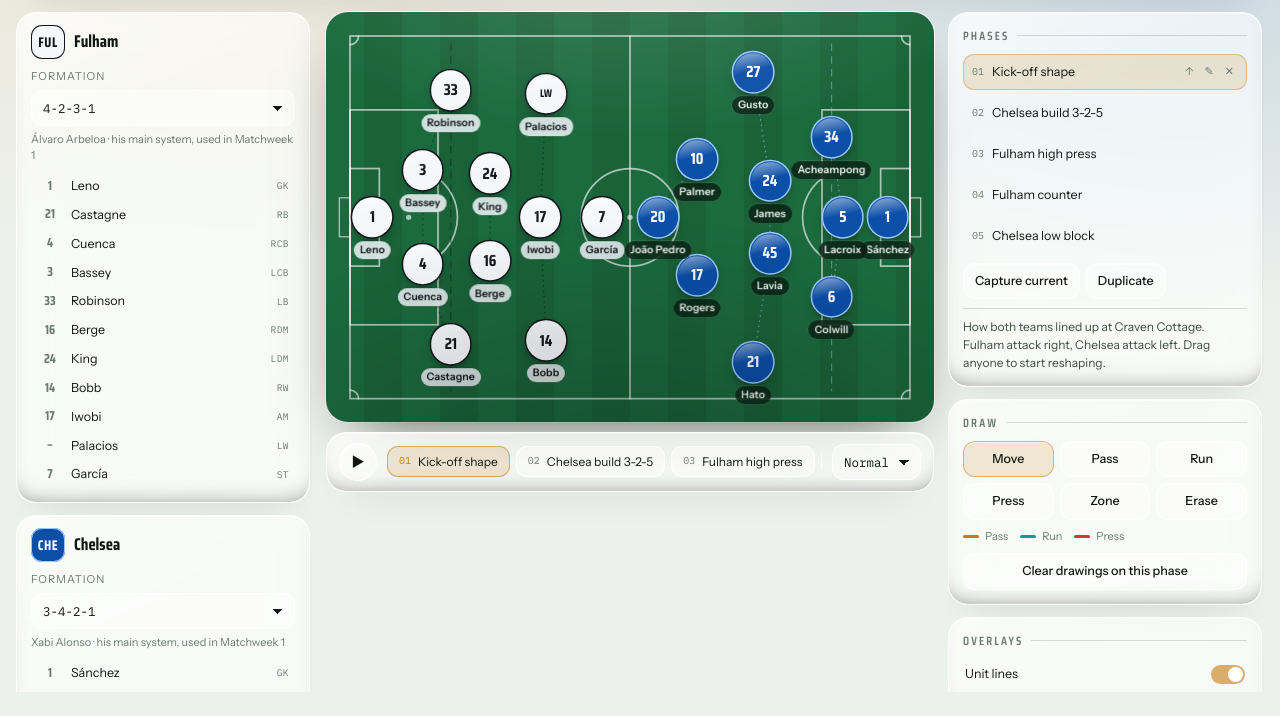
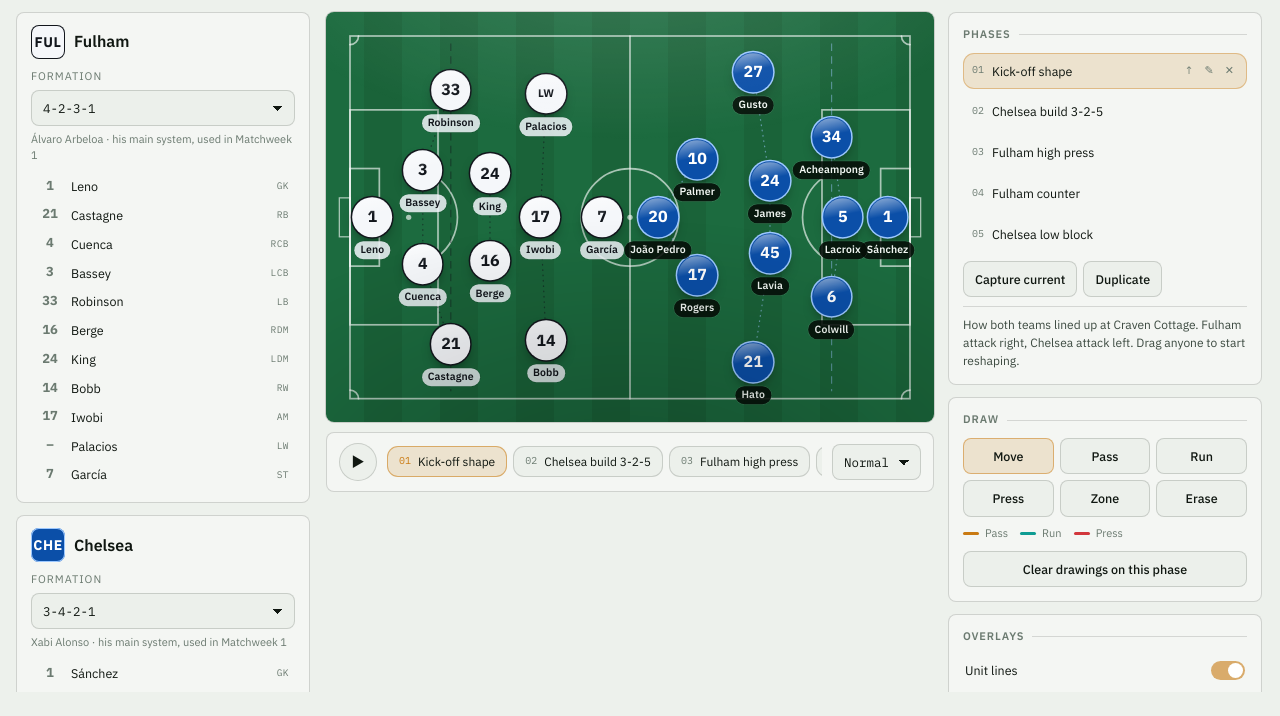
Before and after one commit to kayhaniqbal-droid/touchline, a website: page index.html in a window 1280 px wide. Shown: the part 84-800 px from the top of the page. Drawn offline with Linux system fonts and the light colour scheme.

Commit message:
Quiet the chrome: Plex only, solid panels, no source essay

```diff
--- a/index.html
+++ b/index.html
@@ -1,7 +1,7 @@
 <title>Touchline</title>
 <link rel="preconnect" href="https://fonts.googleapis.com">
 <link rel="preconnect" href="https://fonts.gstatic.com" crossorigin>
-<link rel="stylesheet" href="https://fonts.googleapis.com/css2?family=Saira+Condensed:wght@500;600;700&family=Instrument+Sans:ital,wght@0,400;0,500;0,600;1,400&family=IBM+Plex+Mono:wght@400;500&display=swap">
+<link rel="stylesheet" href="https://fonts.googleapis.com/css2?family=IBM+Plex+Sans:ital,wght@0,400;0,500;0,600;0,700;1,400&family=IBM+Plex+Mono:wght@400;500&display=swap">
 
 <style>
 /* ============ tokens: light is the bare :root ============ */
@@ -12,11 +12,11 @@
   --ink-2:#3C4A40;
   --ink-3:#6B7A70;
   --hair:rgba(16,23,17,.14);
-  --glass:rgba(255,255,255,.62);
-  --glass-2:rgba(255,255,255,.42);
-  --glass-edge:rgba(255,255,255,.85);
-  --glass-shadow:rgba(10,26,16,.16);
-  --sheen:rgba(255,255,255,.55);
+  --glass:#F4F6F3;
+  --glass-2:#ECF0EB;
+  --glass-edge:rgba(16,23,17,.16);
+  --glass-shadow:transparent;
+  --sheen:transparent;
   --accent:#C97A12;          /* floodlight sodium */
   --accent-soft:rgba(201,122,18,.16);
   --press:#D2373C;
@@ -37,11 +37,11 @@
     --ink-2:#AFC0B5;
     --ink-3:#7C8E84;
     --hair:rgba(234,242,236,.14);
-    --glass:rgba(255,255,255,.075);
-    --glass-2:rgba(255,255,255,.045);
-    --glass-edge:rgba(255,255,255,.20);
-    --glass-shadow:rgba(0,0,0,.55);
-    --sheen:rgba(255,255,255,.16);
+    --glass:#121A16;
+    --glass-2:#0E1512;
+    --glass-edge:rgba(234,242,236,.14);
+    --glass-shadow:transparent;
+    --sheen:transparent;
     --accent:#F2A63B;
     --accent-soft:rgba(242,166,59,.18);
     --press:#F0575C;
@@ -83,12 +83,9 @@
 *{box-sizing:border-box}
 body{
   margin:0;
-  background:
-    radial-gradient(1200px 700px at 18% -10%, color-mix(in srgb, var(--accent) 12%, transparent), transparent 62%),
-    radial-gradient(900px 620px at 92% 4%, color-mix(in srgb, var(--away-fill) 16%, transparent), transparent 60%),
-    var(--ground);
+  background:var(--ground);
   color:var(--ink);
-  font-family:"Instrument Sans", ui-sans-serif, system-ui, -apple-system, "Segoe UI", sans-serif;
+  font-family:"IBM Plex Sans", ui-sans-serif, system-ui, -apple-system, "Segoe UI", sans-serif;
   font-size:14px; line-height:1.45;
   -webkit-font-smoothing:antialiased;
   min-height:100dvh;
@@ -97,39 +94,27 @@ h1,h2,h3{text-wrap:balance;margin:0}
 button,select,input,textarea{font:inherit;color:inherit}
 :focus-visible{outline:2px solid var(--focus);outline-offset:2px;border-radius:8px}
 
-/* ============ liquid glass ============ */
+/* ============ panels ============ */
 .glass{
   position:relative;
   background:var(--glass);
-  backdrop-filter:blur(22px) saturate(175%);
-  -webkit-backdrop-filter:blur(22px) saturate(175%);
   border:1px solid var(--glass-edge);
-  border-radius:20px;
-  box-shadow:
-    0 1px 0 var(--sheen) inset,
-    0 -14px 26px -22px rgba(0,0,0,.7) inset,
-    0 18px 40px -24px var(--glass-shadow);
+  border-radius:8px;
   overflow:hidden;
 }
-.glass::after{
-  content:"";position:absolute;inset:0;pointer-events:none;
-  background:linear-gradient(158deg, var(--sheen) 0%, transparent 26%, transparent 74%, rgba(255,255,255,.06) 100%);
-  opacity:.75;
-}
-.glass > *{position:relative;z-index:1}
 
 /* ============ shell ============ */
 .app{max-width:1680px;margin:0 auto;padding:14px 16px 22px;display:flex;flex-direction:column;gap:14px;min-height:100dvh}
 
 /* match bar */
 .matchbar{display:flex;align-items:center;gap:18px;padding:12px 16px;flex-wrap:wrap}
-.crest{width:34px;height:34px;border-radius:11px;display:grid;place-items:center;font-family:"Saira Condensed",sans-serif;font-weight:700;font-size:14px;letter-spacing:.04em;flex:none}
+.crest{width:34px;height:34px;border-radius:8px;display:grid;place-items:center;font-family:"IBM Plex Sans",sans-serif;font-weight:700;font-size:14px;letter-spacing:.04em;flex:none}
 .crest.home{background:var(--home-fill);color:var(--home-ink);box-shadow:0 0 0 1px var(--home-ring) inset}
 .crest.away{background:var(--away-fill);color:var(--away-ink);box-shadow:0 0 0 1px var(--away-ring) inset}
 .mb-team{display:flex;align-items:center;gap:10px;min-width:0}
-.mb-name{font-family:"Saira Condensed",sans-serif;font-weight:700;font-size:22px;letter-spacing:.01em;line-height:1;white-space:nowrap}
+.mb-name{font-family:"IBM Plex Sans",sans-serif;font-weight:600;font-size:20px;letter-spacing:0;line-height:1.1;white-space:nowrap}
 .mb-shape{font-family:"IBM Plex Mono",monospace;font-size:11.5px;color:var(--ink-3);letter-spacing:.06em;margin-top:3px}
-.mb-v{font-family:"Saira Condensed",sans-serif;color:var(--ink-3);font-size:14px;letter-spacing:.22em;text-transform:uppercase}
+.mb-v{font-family:"IBM Plex Sans",sans-serif;color:var(--ink-3);font-size:13px;letter-spacing:.06em;font-weight:500}
 .mb-meta{margin-left:auto;display:flex;align-items:center;gap:8px;flex-wrap:wrap}
 .chip{
   font-family:"IBM Plex Mono",monospace;font-size:10.5px;letter-spacing:.05em;text-transform:uppercase;
@@ -143,7 +128,7 @@ button,select,input,textarea{font:inherit;color:inherit}
 .rail > section{flex:0 0 auto}
 .panel{padding:14px}
 .panel h2{
-  font-family:"Saira Condensed",sans-serif;font-weight:600;font-size:12px;letter-spacing:.18em;
+  font-family:"IBM Plex Sans",sans-serif;font-weight:600;font-size:11px;letter-spacing:.08em;
   text-transform:uppercase;color:var(--ink-3);margin-bottom:10px;display:flex;align-items:center;gap:8px
 }
 .panel h2 .rule{flex:1;height:1px;background:var(--hair)}
@@ -151,12 +136,10 @@ button,select,input,textarea{font:inherit;color:inherit}
 /* controls */
 .btn{
   appearance:none;border:1px solid var(--glass-edge);background:var(--glass-2);
-  border-radius:12px;padding:8px 11px;cursor:pointer;color:var(--ink);
-  font-size:12.5px;font-weight:500;transition:background .16s ease, transform .16s ease, border-color .16s ease;
-  box-shadow:0 1px 0 var(--sheen) inset;
-}
-.btn:hover{background:var(--glass);transform:translateY(-1px)}
-.btn:active{transform:translateY(0)}
+  border-radius:8px;padding:8px 11px;cursor:pointer;color:var(--ink);
+  font-size:12.5px;font-weight:500;transition:background .16s ease, border-color .16s ease;
+}
+.btn:hover{background:var(--glass)}
 .btn.on{background:var(--accent-soft);border-color:color-mix(in srgb,var(--accent) 50%,transparent);color:var(--ink)}
 .btn.wide{width:100%;text-align:center}
 .btn.icon{padding:6px 8px;font-size:12px;line-height:1}
@@ -165,14 +148,14 @@ button,select,input,textarea{font:inherit;color:inherit}
 .grid3{display:grid;grid-template-columns:repeat(3,1fr);gap:6px}
 select.sel{
   width:100%;appearance:none;border:1px solid var(--glass-edge);background:var(--glass-2);color:var(--ink);
-  border-radius:12px;padding:8px 30px 8px 11px;cursor:pointer;font-family:"IBM Plex Mono",monospace;font-size:12.5px;
+  border-radius:8px;padding:8px 30px 8px 11px;cursor:pointer;font-family:"IBM Plex Mono",monospace;font-size:12.5px;
   background-image:linear-gradient(45deg,transparent 50%,currentColor 50%),linear-gradient(135deg,currentColor 50%,transparent 50%);
   background-position:calc(100% - 16px) 52%, calc(100% - 11px) 52%;
   background-size:5px 5px,5px 5px;background-repeat:no-repeat;
 }
 label.lbl{display:block;font-size:11px;letter-spacing:.09em;text-transform:uppercase;color:var(--ink-3);margin-bottom:5px}
 input.txt,textarea.txt{
-  width:100%;border:1px solid var(--glass-edge);background:var(--glass-2);border-radius:10px;padding:7px 9px;font-size:13px;
+  width:100%;border:1px solid var(--glass-edge);background:var(--glass-2);border-radius:8px;padding:7px 9px;font-size:13px;
 }
 textarea.txt{resize:vertical;font-family:"IBM Plex Mono",monospace;font-size:12px;line-height:1.6}
 .toggle{display:flex;align-items:center;justify-content:space-between;gap:10px;padding:6px 2px;cursor:pointer;border-radius:8px}
@@ -186,23 +169,23 @@ textarea.txt{resize:vertical;font-family:"IBM Plex Mono",monospace;font-size:12p
 /* team card */
 .teamcard{padding:12px 14px 14px}
 .teamhead{display:flex;align-items:center;gap:9px;margin-bottom:10px}
-.teamhead .nm{font-family:"Saira Condensed",sans-serif;font-weight:700;font-size:17px;line-height:1}
+.teamhead .nm{font-family:"IBM Plex Sans",sans-serif;font-weight:600;font-size:16px;line-height:1.15}
 .coach{font-size:11px;color:var(--ink-3);line-height:1.45;margin-top:6px}
 .roster{display:flex;flex-direction:column;gap:2px;margin-top:9px}
 .rrow{display:grid;grid-template-columns:26px 1fr auto;gap:8px;align-items:center;padding:4px 6px;border-radius:9px;cursor:pointer;transition:background .14s}
 .rrow:hover{background:var(--glass-2)}
 .rrow.sel{background:var(--accent-soft);box-shadow:0 0 0 1px color-mix(in srgb,var(--accent) 40%,transparent) inset}
-.rnum{font-family:"Saira Condensed",sans-serif;font-weight:700;font-size:13px;text-align:center;color:var(--ink-3);font-variant-numeric:tabular-nums}
+.rnum{font-family:"IBM Plex Sans",sans-serif;font-weight:700;font-size:13px;text-align:center;color:var(--ink-3);font-variant-numeric:tabular-nums}
 .rnm{font-size:12.5px;white-space:nowrap;overflow:hidden;text-overflow:ellipsis}
 .rpos{font-family:"IBM Plex Mono",monospace;font-size:9.5px;letter-spacing:.05em;color:var(--ink-3)}
 
 /* ============ pitch ============ */
 .pitchWrap{display:flex;flex-direction:column;gap:10px;min-width:0}
 .pitchOuter{
-  position:relative;width:100%;aspect-ratio:1140/770;border-radius:22px;overflow:hidden;
+  position:relative;width:100%;aspect-ratio:1140/770;border-radius:8px;overflow:hidden;
   background:
     repeating-linear-gradient(90deg, var(--turf-a) 0 6.25%, var(--turf-b) 6.25% 12.5%);
-  box-shadow:0 26px 60px -30px rgba(0,0,0,.7), 0 0 0 1px var(--glass-edge);
+  box-shadow:0 0 0 1px var(--glass-edge);
   touch-action:none;
 }
 .pitchOuter::before{
@@ -224,7 +207,7 @@ body.drawing .tok{pointer-events:none}
   position:absolute;transform:translate(-50%,-50%);
   width:clamp(26px,3.1vw,40px);height:clamp(26px,3.1vw,40px);
   border-radius:50%;display:grid;place-items:center;cursor:grab;
-  font-family:"Saira Condensed",sans-serif;font-weight:700;font-variant-numeric:tabular-nums;
+  font-family:"IBM Plex Sans",sans-serif;font-weight:700;font-variant-numeric:tabular-nums;
   font-size:clamp(11px,1.35vw,16px);
   user-select:none;-webkit-user-select:none;touch-action:none;
   transition:left var(--dur,760ms) cubic-bezier(.32,.78,.28,1), top var(--dur,760ms) cubic-bezier(.32,.78,.28,1), box-shadow .18s, filter .18s;
@@ -238,9 +221,9 @@ body.drawing .tok{pointer-events:none}
 }
 .tok .nameplate{
   position:absolute;top:calc(100% + 4px);left:50%;transform:translateX(-50%);
-  font-family:"Instrument Sans",sans-serif;font-weight:600;font-size:clamp(8.5px,.82vw,11px);
+  font-family:"IBM Plex Sans",sans-serif;font-weight:600;font-size:clamp(8.5px,.82vw,11px);
   letter-spacing:.01em;white-space:nowrap;padding:1.5px 6px;border-radius:999px;
-  background:rgba(6,14,9,.62);color:#F2F7F3;backdrop-filter:blur(6px);
+  background:rgba(6,14,9,.88);color:#F2F7F3;
   box-shadow:0 0 0 .5px rgba(255,255,255,.16);
 }
 .tok.home .nameplate{background:rgba(240,244,248,.86);color:#12161C;box-shadow:0 0 0 .5px rgba(0,0,0,.18)}
@@ -284,9 +267,9 @@ body.nonames .tok .nameplate{display:none}
 .lg i{width:16px;height:2.5px;border-radius:2px;display:block}
 
 /* modal */
-.scrim{position:fixed;inset:0;background:rgba(4,10,7,.55);backdrop-filter:blur(6px);z-index:60;display:grid;place-items:center;padding:20px}
+.scrim{position:fixed;inset:0;background:rgba(4,10,7,.55);z-index:60;display:grid;place-items:center;padding:20px}
 .modal{width:min(560px,100%);padding:18px;max-height:86dvh;overflow:auto}
-.modal h3{font-family:"Saira Condensed",sans-serif;font-weight:700;font-size:20px;margin-bottom:4px}
+.modal h3{font-family:"IBM Plex Sans",sans-serif;font-weight:700;font-size:20px;margin-bottom:4px}
 .hint{font-size:12px;color:var(--ink-3);line-height:1.55}
 .hide{display:none !important}
 
@@ -305,13 +288,13 @@ body.nonames .tok .nameplate{display:none}
 .titem:hover{background:var(--glass-2);border-color:var(--glass-edge)}
 .titem.on{background:var(--accent-soft);border-color:color-mix(in srgb,var(--accent) 40%,transparent)}
 .titem .min{
-  font-family:"Saira Condensed",sans-serif;font-weight:700;font-size:14px;
+  font-family:"IBM Plex Sans",sans-serif;font-weight:700;font-size:14px;
   font-variant-numeric:tabular-nums;color:var(--accent);text-align:right;padding-top:1px
 }
 .titem .th{font-size:12.5px;font-weight:600;line-height:1.3}
 .titem .td{font-size:11.5px;color:var(--ink-3);line-height:1.45;margin-top:2px}
 .mh{
-  font-family:"Saira Condensed",sans-serif;font-weight:600;font-size:11.5px;letter-spacing:.17em;
+  font-family:"IBM Plex Sans",sans-serif;font-weight:600;font-size:11.5px;letter-spacing:.17em;
   text-transform:uppercase;color:var(--ink-3);margin:20px 0 8px;padding-bottom:6px;border-bottom:1px solid var(--hair)
 }
 .blist{display:flex;flex-direction:column;gap:4px}
@@ -339,7 +322,7 @@ body.nonames .tok .nameplate{display:none}
 .ftx{min-width:0;display:flex;flex-direction:column;gap:2px}
 .ftm{display:block;font-size:12.5px;line-height:1.25}
 .fsh{display:block;font-family:"IBM Plex Mono",monospace;font-size:9.5px;color:var(--ink-3);letter-spacing:.05em}
-.fsc{font-family:"Saira Condensed",sans-serif;font-weight:700;font-size:15px;font-variant-numeric:tabular-nums;color:var(--ink-2);flex:none}
+.fsc{font-family:"IBM Plex Sans",sans-serif;font-weight:700;font-size:15px;font-variant-numeric:tabular-nums;color:var(--ink-2);flex:none}
 
 .src{font-size:11px;color:var(--ink-3);line-height:1.6}
 .src a{color:var(--ink-2)}
@@ -468,11 +451,7 @@ body.portrait section.coll.open > .teamhead{margin-bottom:10px}
         <p class="hint" style="margin:9px 0 0">Click a player on the pitch to rename or renumber. Shift-drag moves a whole team at once. Arrow keys nudge the selected player.</p>
       </section>
 
-      <section class="glass panel">
-        <h2>Where this came from<span class="rule"></span></h2>
-        <p class="src" id="dataSource" style="margin-bottom:8px;color:var(--accent)"></p>
-        <p class="src">Matchweek 1's twenty elevens are the confirmed line-ups, cross-checked across Sky Sports, WhoScored, ESPN, FotMob and club team news. Every later fixture is <em>projected</em>: each club is put out in the personnel and shape it used on the opening weekend, so a Matchweek 30 board is a starting position, not a prediction of the teamsheet. The formation menu leads with the shapes each head coach actually uses. Ask Claude to refresh a club and every future board for that club follows.</p>
-      </section>
+      <p class="src" id="dataSource" hidden></p>
     </aside>
 
     <!-- PITCH -->
@@ -2186,11 +2165,11 @@ function renderPNG(scale){
       g.lineWidth=1.6*scale; g.strokeStyle = t==="home" ? "#1B2027" : "#9CC8FF";
       g.beginPath(); g.arc(x,y,R,0,Math.PI*2); g.stroke();
       g.fillStyle = t==="home" ? "#12161C" : "#FFFFFF";
-      g.font="700 "+(17*scale)+"px 'Saira Condensed', Arial Narrow, sans-serif";
+      g.font="700 "+(17*scale)+"px 'IBM Plex Sans', Arial Narrow, sans-serif";
       g.textAlign="center"; g.textBaseline="middle";
       g.fillText(String(p.num===null||p.num===undefined||p.num===""?p.pos:p.num), x, y+scale);
       if(store.overlays.names){
-        g.font="600 "+(11*scale)+"px 'Instrument Sans', Helvetica, sans-serif";
+        g.font="600 "+(11*scale)+"px 'IBM Plex Sans', Helvetica, sans-serif";
         const w=g.measureText(p.name).width+11*scale;
         g.fillStyle = t==="home" ? "rgba(240,244,248,.88)" : "rgba(6,14,9,.68)";
         const ry=y+R+4*scale;
@@ -2205,7 +2184,7 @@ function renderPNG(scale){
   });
   // caption
   g.fillStyle="rgba(255,255,255,.82)";
-  g.font="600 "+(17*scale)+"px 'Saira Condensed', Arial Narrow, sans-serif";
+  g.font="600 "+(17*scale)+"px 'IBM Plex Sans', Arial Narrow, sans-serif";
   g.textAlign="left"; g.textBaseline="middle";
   g.fillText(store.teams.home.name+" "+store.teams.home.formation+"  v  "+store.teams.away.name+" "+store.teams.away.formation, PX, PX/2);
   g.textAlign="right";
```
